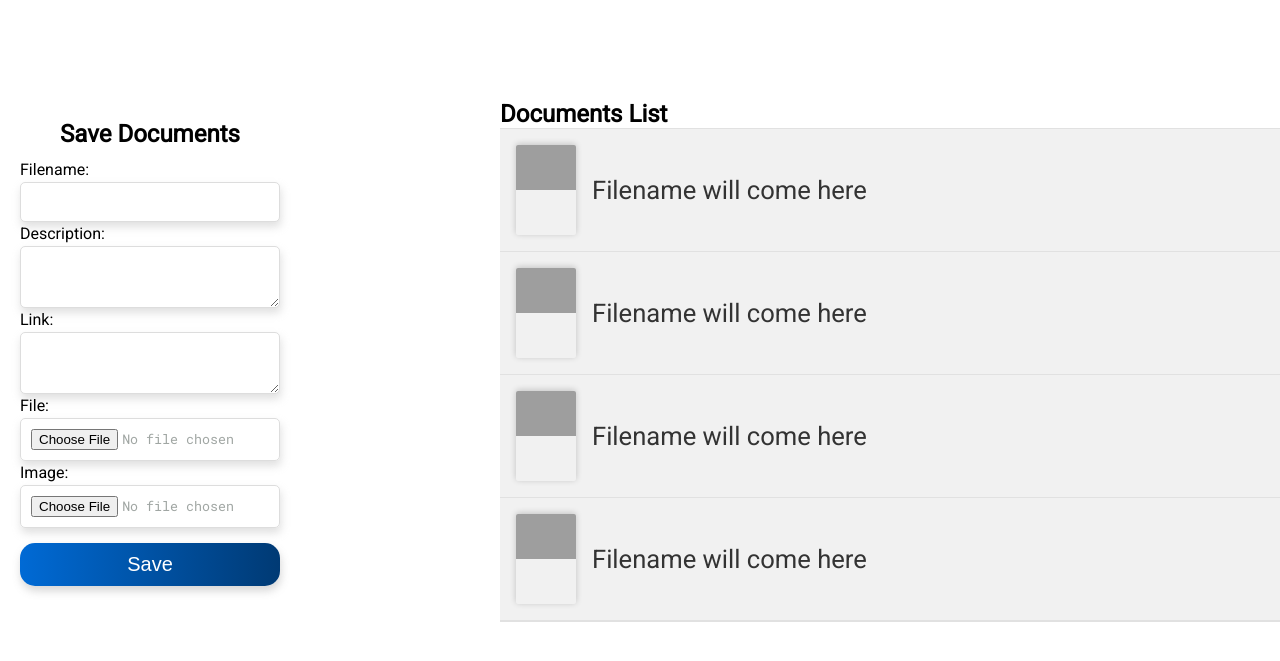
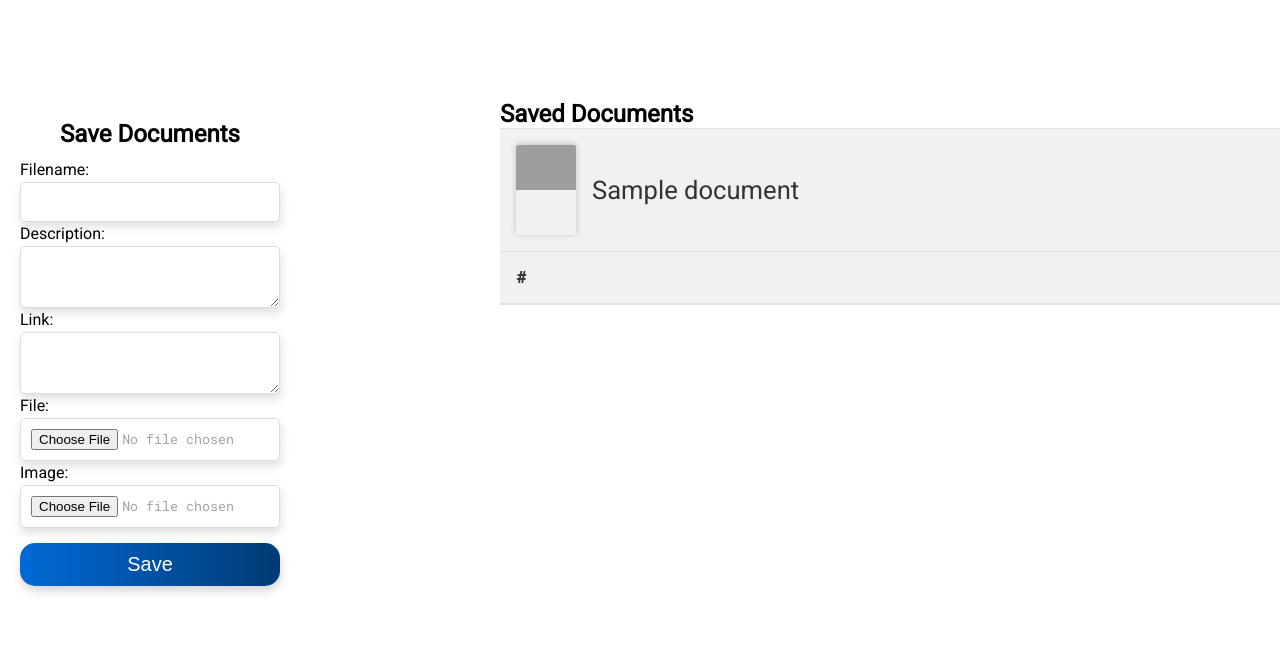
Before and after one commit to ecasallas07/Save-activities-university, a Django app: page /notes/documents/ in a window 1280 px wide. Shown: the part 68-729 px from the top of the page. Run offline with Django 5.2, Linux system fonts and the light colour scheme; tables that the repository leaves empty hold one stand-in row (values such as "Sample post"); some libraries are stand-ins or nearby versions; grey boxes are pictures that could not be loaded.

Commit message:
documents finished project

```diff
--- a/mysite/notes/templates/home_user/documents.html
+++ b/mysite/notes/templates/home_user/documents.html
@@ -19,52 +19,25 @@
     </div>
   </div>
   <div class="container_docu">
-    <h2>Documents List</h2>
+    <h2>Saved Documents</h2>
     <ul class="file-list">
+      {% for element in document %}
       <li>
         <a href="#" target="_blank">
           <span class="thumb-nail"
             ><img
               src="https://99designs-blog.imgix.net/blog/wp-content/uploads/2017/12/attachment_83090027.jpg?auto=format&q=60&fit=max&w=930"
           /></span>
-          <h3>Filename will come here</h3>
-          <i></i>
+          <h3>{{element.docu_title}}</h3>
+          <a>{{ element.docu_link}}</a>
+          {% if element.docu_file != '' %}
+            <p></p>
+          {% endif %}
         </a>
       </li>
+      {% endfor %}
 
-      <li>
-        <a href="#" target="_blank">
-          <span class="thumb-nail"
-            ><img
-              src="https://99designs-blog.imgix.net/blog/wp-content/uploads/2017/12/attachment_83090027.jpg?auto=format&q=60&fit=max&w=930"
-          /></span>
-          <h3>Filename will come here</h3>
-          <i></i>
-        </a>
-      </li>
-
-      <li>
-        <a href="#" target="_blank">
-          <span class="thumb-nail"
-            ><img
-              src="https://99designs-blog.imgix.net/blog/wp-content/uploads/2017/12/attachment_83090027.jpg?auto=format&q=60&fit=max&w=930"
-          /></span>
-          <h3>Filename will come here</h3>
-          <i></i>
-        </a>
-      </li>
-
-      <li>
-        <a href="#" target="_blank">
-          <span class="thumb-nail"
-            ><img
-              src="https://99designs-blog.imgix.net/blog/wp-content/uploads/2017/12/attachment_83090027.jpg?auto=format&q=60&fit=max&w=930"
-          /></span>
-          <h3>Filename will come here</h3>
-          <i></i>
-        </a>
-      </li>
-    </ul>
+   </ul>
   </div>
 </div>
 
--- a/mysite/notes/views.py
+++ b/mysite/notes/views.py
@@ -98,10 +98,13 @@ def documents(request):
         form_docu = DocumentsForm(request.POST,request.FILES)
         if form_docu.is_valid():
             form_docu.save()
-            return redirect('home_user/documents')
+            document= Documents.objects.all()
+            return redirect('home_user/documents',{'document':document})
     else:
         form = DocumentsForm()
-        return render(request,'home_user/documents.html',{'form':form})
+        # raw() --> element for making queries as mysql
+        document = Documents.objects.all()
+        return render(request,'home_user/documents.html',{'form':form,'document':document})
 
 def notes(request):
     return render(request,'home_user/notes.html')
```
